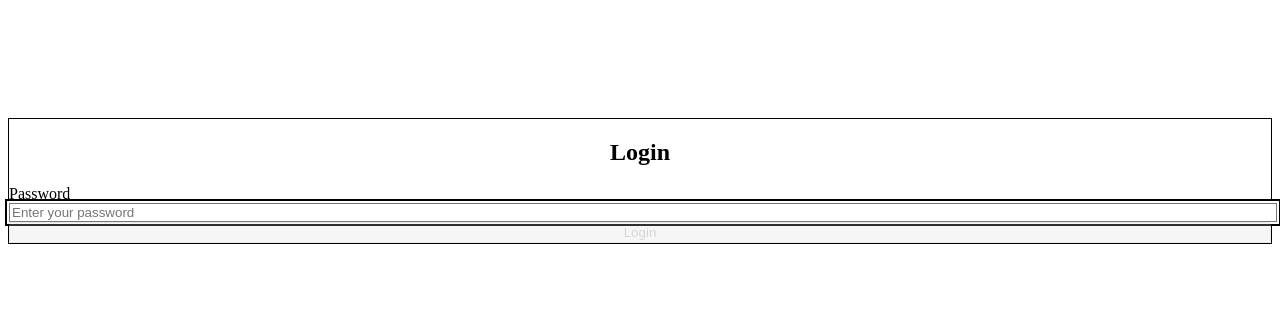
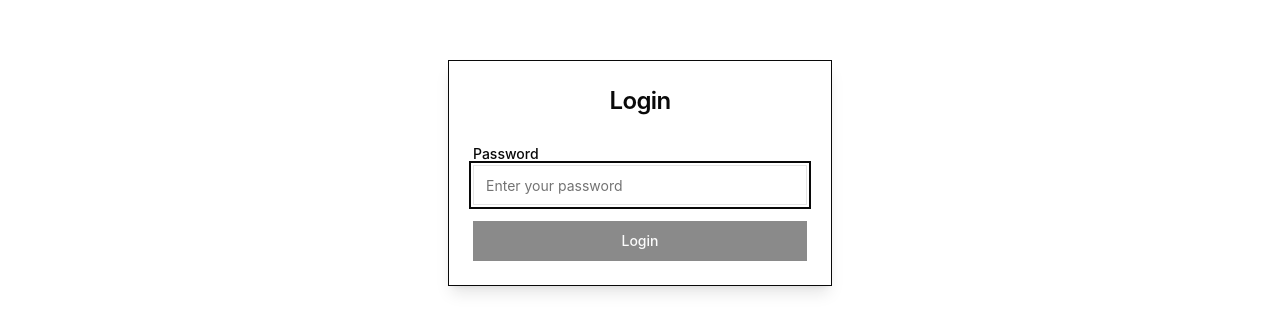
Before and after one commit to sgtslaughta/telegram_video-matic, a React (Vite) app in the folder frontend/: page /login in a window 1280 px wide. Shown: the part 227-558 px from the top of the page. Built offline with nearby package versions, Linux system fonts and the light colour scheme.

Commit message:
fix: Tailwind v4 CSS pipeline — @import + @config (was v3 directives, emitted zero utilities)
Co-Authored-By: Claude Opus 4.8 <noreply@anthropic.com>

```diff
--- a/frontend/src/styles/index.css
+++ b/frontend/src/styles/index.css
@@ -1,6 +1,5 @@
-@tailwind base;
-@tailwind components;
-@tailwind utilities;
+@import 'tailwindcss';
+@config '../../tailwind.config.ts';
 
 @layer base {
   :root {
```
